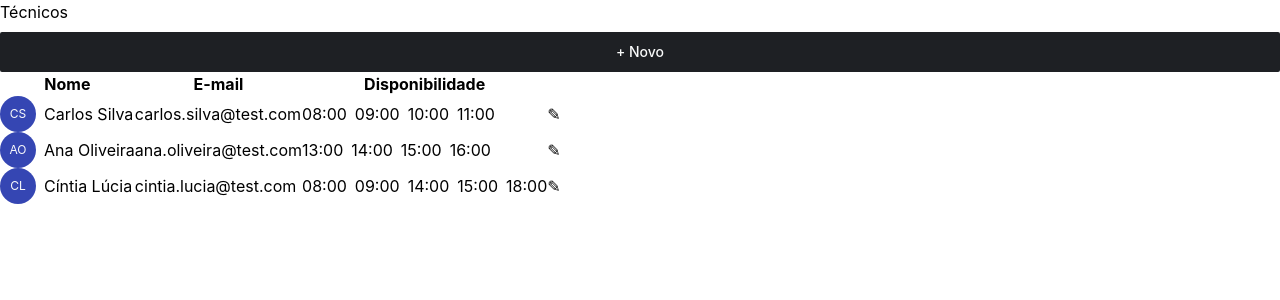
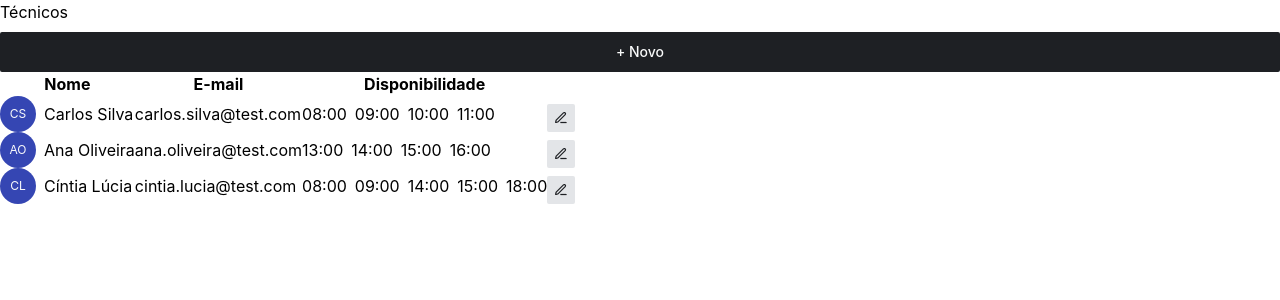
Before and after one commit to philipipastor/HelpDesk, a React (Vite) app: page / in a window 1280 px wide. Shown: the top 300 px of the page. Built offline with nearby package versions, Linux system fonts and the light colour scheme.

Commit message:
feat: adiciona componente button à página de técnicos

```diff
--- a/src/pages/Admin/components/Technicians/TechnicianRow.tsx
+++ b/src/pages/Admin/components/Technicians/TechnicianRow.tsx
@@ -1,5 +1,6 @@
+import iconEdit from "../../../../assets/iconEdit.png"
+import { Button } from "../../../../components/Button"
 import { Avatar } from "../../../../components/Avatar"
-
 import type { Technician } from "../../../../types/technician"
 
 type Props = {
@@ -34,9 +35,9 @@ export function TechnicianRow({ technician }: Props) {
             </td>
 
             <td>
-                <button type="button">
-                    ✎
-                </button>
+                <Button variant="icon">
+                    <img src={iconEdit} alt="ícone de editar"/>
+                </Button>
             </td>
         </tr>
     )
```
